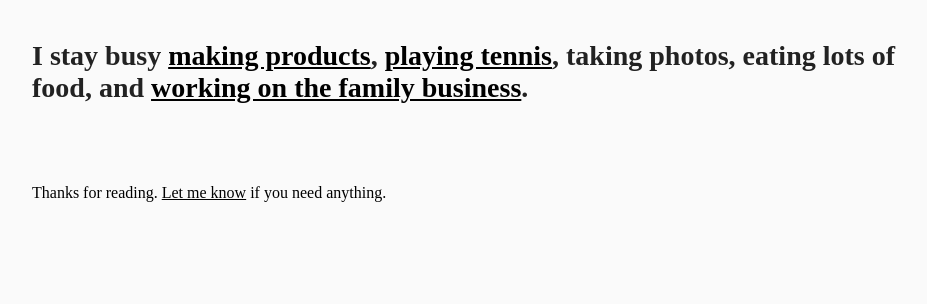
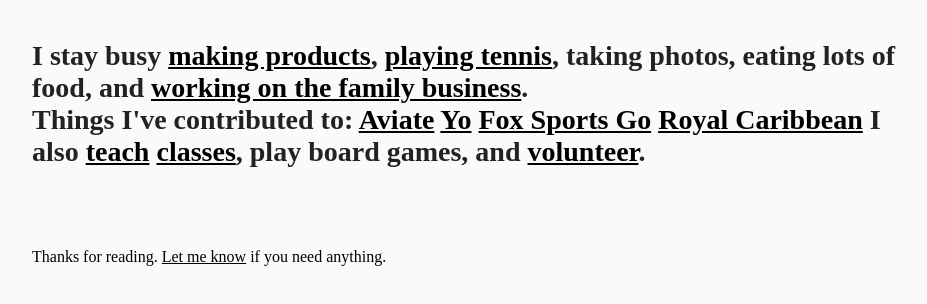
Before and after one commit to krishenkotecha/krishen-site, a plain HTML site: page index.html in a window 1280 px wide. Shown: the part 146-450 px from the top of the page, without its empty margins (176-1103 px from the left). Drawn offline with Linux system fonts and the light colour scheme.

Commit message:
lots of links

```diff
--- a/index.html
+++ b/index.html
@@ -8,7 +8,15 @@
 	<div class="wrapper">
 <h1>Hi. I'm Krishen.</h1>
 
-	<h3>I stay busy <a href="https://philosophie.is">making products</a>, <a href="https://usctrojans.com/index.aspx?path=mten">playing tennis</a>, taking photos, eating lots of food, and <a href="http://dsdmerchandisers.com">working on the family business</a>.</h3>
+	<h3>I stay busy <a href="https://philosophie.is">making products</a>, <a href="https://usctrojans.com/index.aspx?path=mten">playing tennis</a>, taking photos, eating lots of food, and <a href="http://dsdmerchandisers.com">working on the family business</a>.
+
+<br>
+
+Things I've contributed to: <a href="https://www.wired.com/2014/06/yahoo-aviate-homescreen/">Aviate</a> <a href="https://www.justyo.co/">Yo</a> <a href="https://www.foxsportsgo.com/">Fox Sports Go</a> <a href="https://itunes.apple.com/us/app/royal-caribbean-international/id1260728016?mt=8">Royal Caribbean</a>
+
+I also <a href="https://www.productschool.com">teach</a> <a href="https://www.generalassemb.ly.com">classes</a>, play board games, and <a href="https://kittcrusaders.org/">volunteer</a>.
+
+	</h3>
 	<br>
 	<br>
  	<p>Thanks for reading. <a href="https://twitter.com/krishenkotecha">Let me know</a> if you need anything.</p>
```
